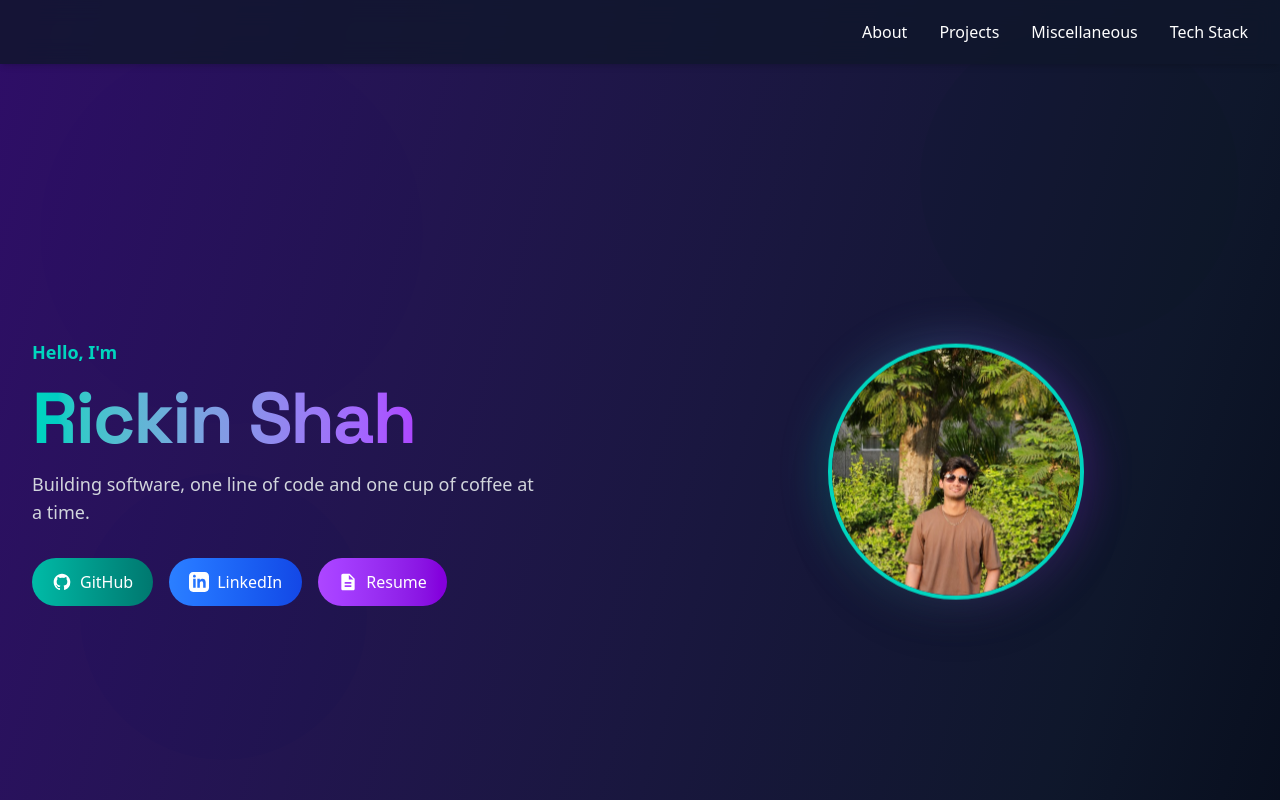
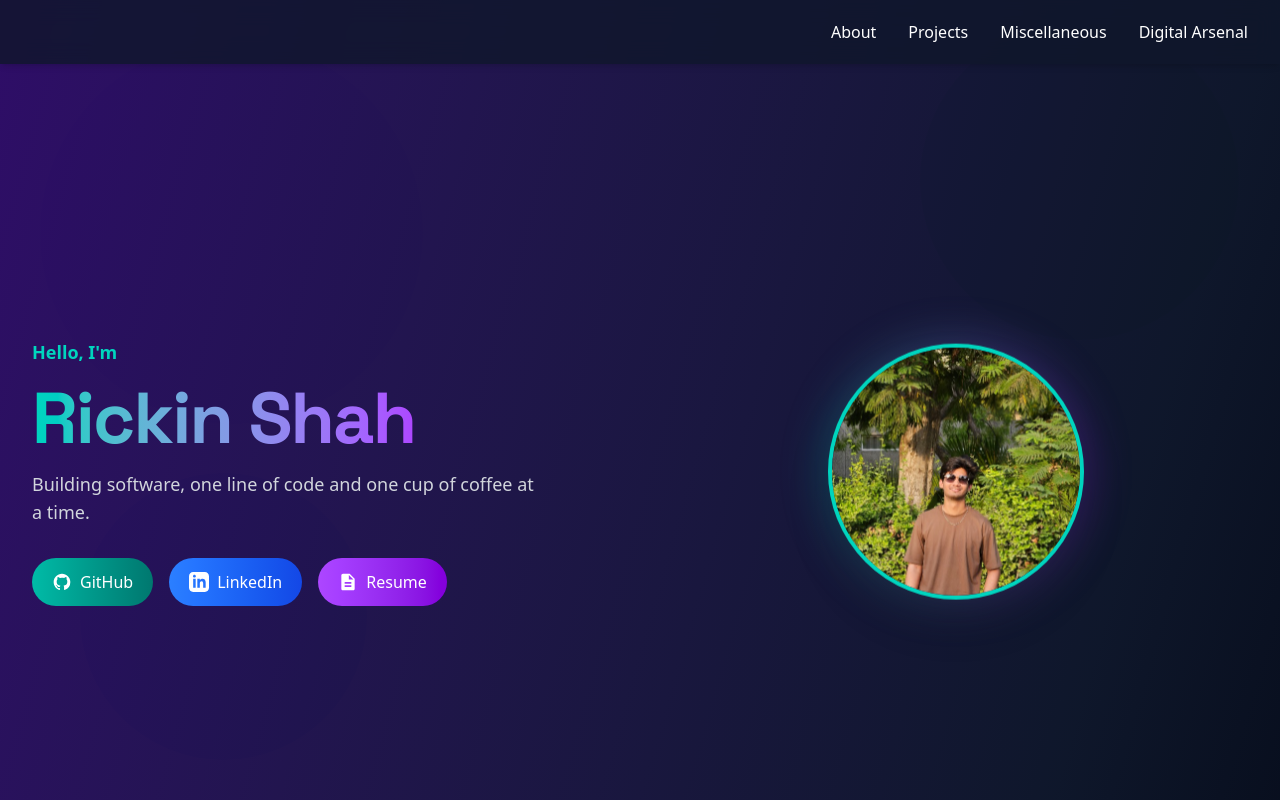
Before and after one commit to rickinshah/Portfolio, a SvelteKit app: page / in a window 1280 px wide. Shown: the top 800 px of the page. Built offline with nearby package versions, Linux system fonts and the light colour scheme.

Commit message:
make the tech stack more interesting

```diff
--- a/src/routes/+page.svelte
+++ b/src/routes/+page.svelte
@@ -190,18 +190,24 @@
 						Rickin Shah
 					</span>
 				</a>
+				<div class="flex flex-1 justify-center sm:justify-end">
 					<nav>
-					<ul class="center flex space-x-2 sm:space-x-6 md:space-x-4 lg:space-x-8">
+						<ul class="flex space-x-0 sm:space-x-6 md:space-x-4 lg:space-x-8">
 							<li><a href="#about" class="transition-colors hover:text-teal-400">About</a></li>
-						<li><a href="#projects" class="transition-colors hover:text-teal-400">Projects</a></li>
+							<li>
+								<a href="#projects" class="transition-colors hover:text-teal-400">Projects</a>
+							</li>
 							<li>
 								<a href="#miscellaneous" class="transition-colors hover:text-teal-400"
 									>Miscellaneous</a
 								>
 							</li>
-						<li><a href="#tech" class="transition-colors hover:text-teal-400">Tech Stack</a></li>
+							<li>
+								<a href="#tech" class="transition-colors hover:text-teal-400">Digital Arsenal</a>
+							</li>
 						</ul>
 					</nav>
+				</div>
 			</div>
 		</header>
 
@@ -446,10 +452,10 @@
 		<section id="tech" class="scroll-m-16 py-16">
 			<h2 class="mb-2 text-center text-3xl font-bold sm:text-4xl">
 				<span class="bg-gradient-to-r from-teal-400 to-purple-500 bg-clip-text text-transparent"
-					>Tech Stack</span
+					>Digital Arsenal</span
 				>
 			</h2>
-			<p class="mb-12 text-center text-gray-400 sm:mb-16">Technologies I work with</p>
+			<p class="mb-12 text-center text-gray-400 sm:mb-16">What I bring to the coding battlefield</p>
 			<div
 				class="grid grid-cols-2 gap-6 sm:grid-cols-3 md:grid-cols-4 lg:grid-cols-5 xl:grid-cols-6"
 			>
```
Lines whose indentation alone changed are shown as unchanged.
